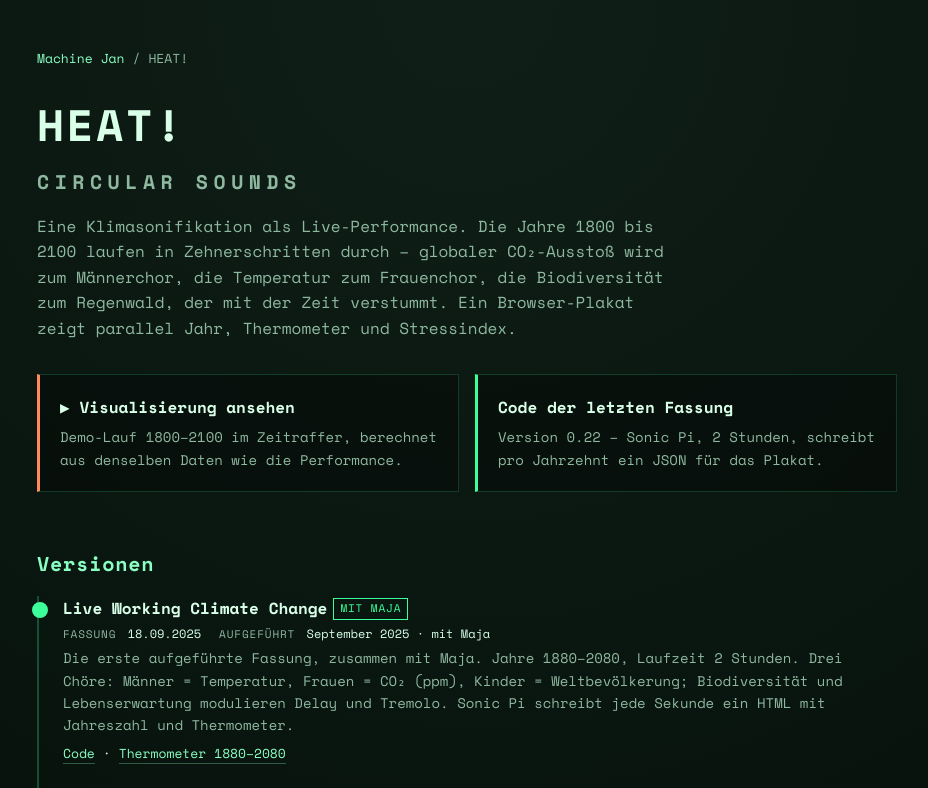
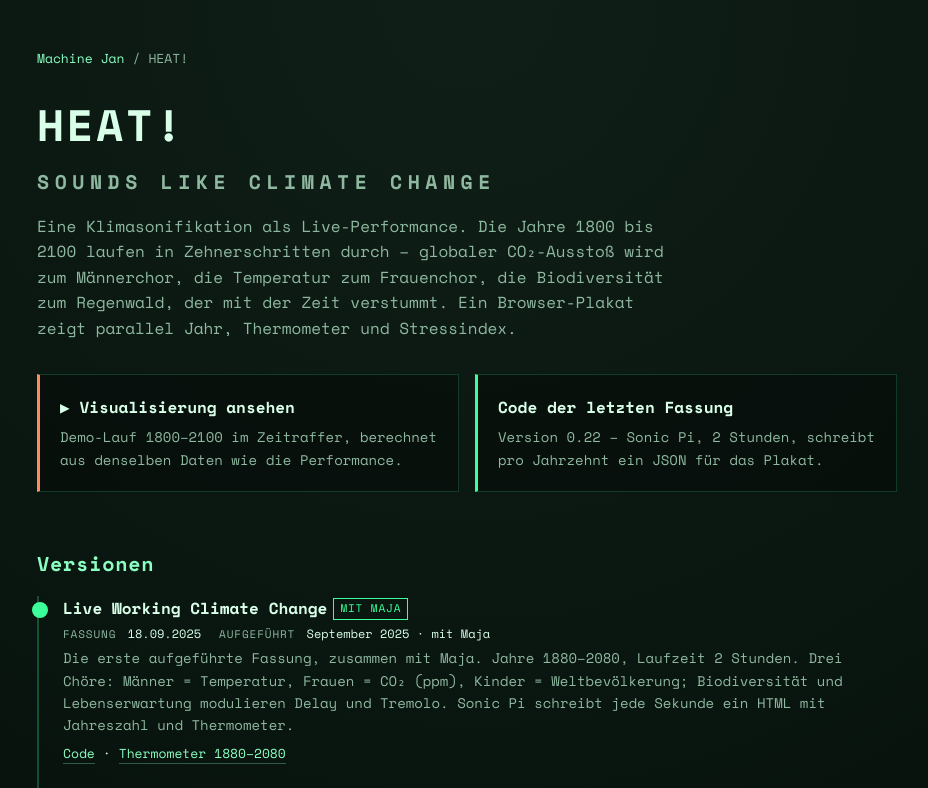
Before and after one commit to machine-jan/machine-jan.github.io, a plain HTML site: page heat/index.html in a window 1280 px wide. Shown: the top 788 px of the page, without its empty margins (173-1101 px from the left). Drawn offline with nearby package versions, Linux system fonts and the light colour scheme.

Commit message:
HEAT!: Projekttitel auf "Sounds like climate change" ändern (#1)
Startseite, Projektseite und README nennen HEAT! jetzt "Sounds like
climate change". "Circular Sounds" bleibt als Name der Aufführungsreihe
(Plakat, Aufführungsdaten) unverändert.


Claude-Session: https://claude.ai/code/session_016koUUPQxLDTHrbSHPmirky

Co-authored-by: Claude <noreply@anthropic.com>

```diff
--- a/heat/index.html
+++ b/heat/index.html
@@ -3,7 +3,7 @@
 <head>
   <meta charset="UTF-8">
   <meta name="viewport" content="width=device-width, initial-scale=1.0">
-  <title>HEAT! – Circular Sounds</title>
+  <title>HEAT! – Sounds like climate change</title>
   <link href="https://fonts.googleapis.com/css2?family=Space+Mono:wght@400;700&display=swap" rel="stylesheet">
   <link rel="stylesheet" href="../site.css">
 </head>
@@ -11,7 +11,7 @@
 <main>
   <div class="crumbs"><a href="../">Machine Jan</a> / HEAT!</div>
 
-  <h1>HEAT!<br><small style="font-size:0.45em;letter-spacing:0.28em;color:var(--muted)">CIRCULAR SOUNDS</small></h1>
+  <h1>HEAT!<br><small style="font-size:0.45em;letter-spacing:0.28em;color:var(--muted)">SOUNDS LIKE CLIMATE CHANGE</small></h1>
   <p class="lead">
     Eine Klimasonifikation als Live-Performance. Die Jahre 1800 bis 2100 laufen in Zehnerschritten durch –
     globaler CO₂-Ausstoß wird zum Männerchor, die Temperatur zum Frauenchor, die Biodiversität zum Regenwald,
```
Also changed, not shown: index.html (+1 -1 lines), 1 other file.
